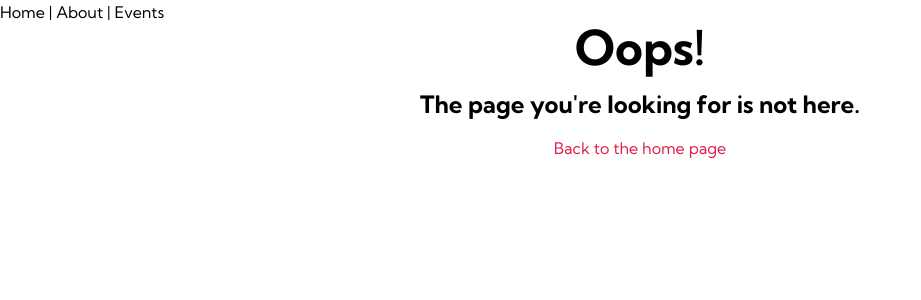
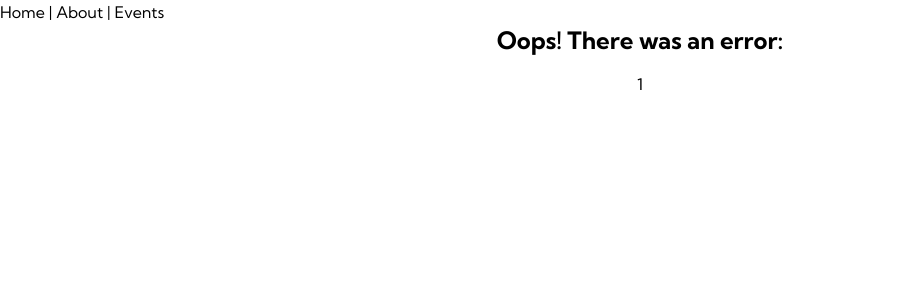
Before and after one commit to moive/composition-api-mastervue, a Vue app: page /error/1 in a window 1280 px wide. Shown: the top 300 px of the page, without its empty margins (0-921 px from the left). Built offline with nearby package versions, Linux system fonts and the light colour scheme.

Commit message:
added BaseError

```diff
--- a/src/modules/error/router.ts
+++ b/src/modules/error/router.ts
@@ -16,6 +16,12 @@ const errorRoute: RouteRecordRaw[] = [
 		name: 'NetworkError',
 		component: () => import('./views/NetworkError.vue'),
 	},
+	{
+		path: '/error/:error',
+		name: 'BaseError',
+		props: true,
+		component: () => import('./views/BaseError.vue'),
+	},
 ];
 
 export { errorRoute };
--- /dev/null
+++ b/src/modules/error/views/BaseError.vue
@@ -0,0 +1,11 @@
+<template>
+	<h4 class="text-2xl font-bold mb-4">Oops! There was an error:</h4>
+	<p>{{ error }}</p>
+</template>
+<script setup lang="ts">
+interface IProps {
+	error: any;
+}
+
+defineProps<IProps>();
+</script>
```
